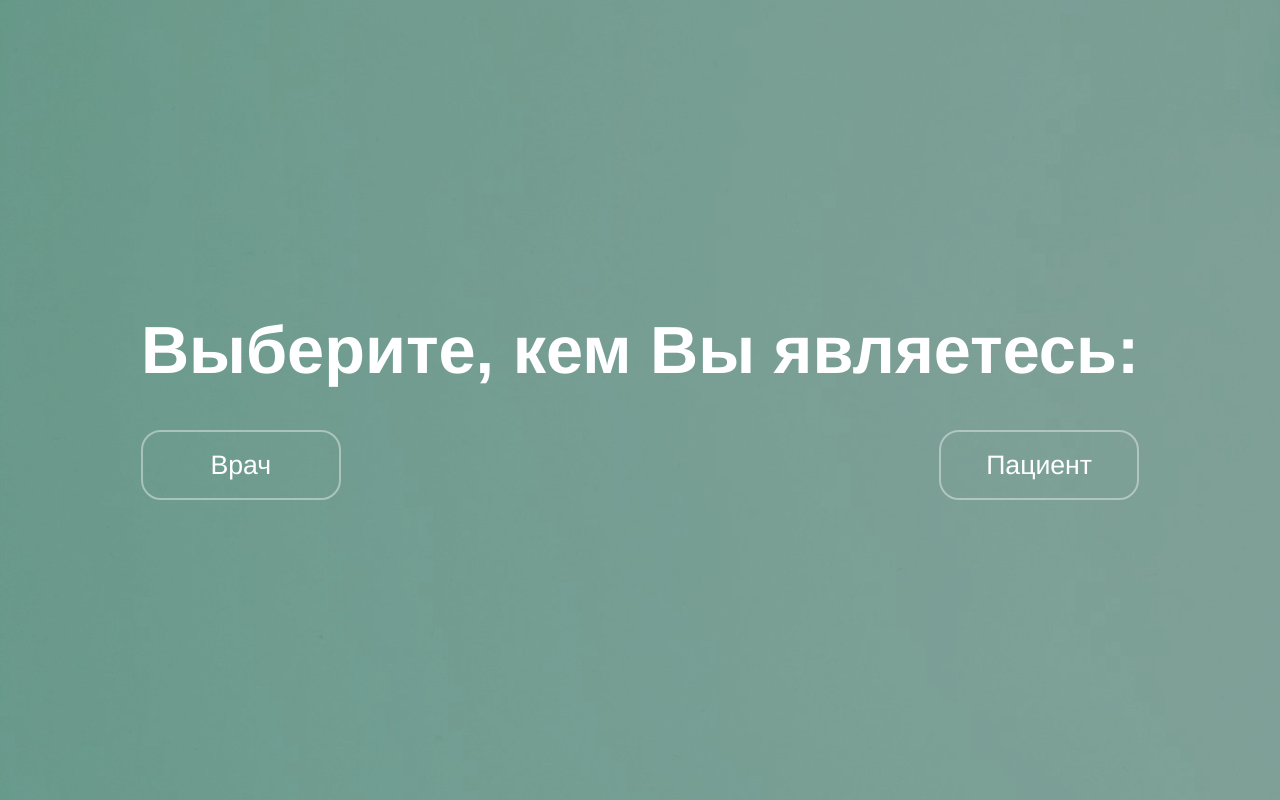
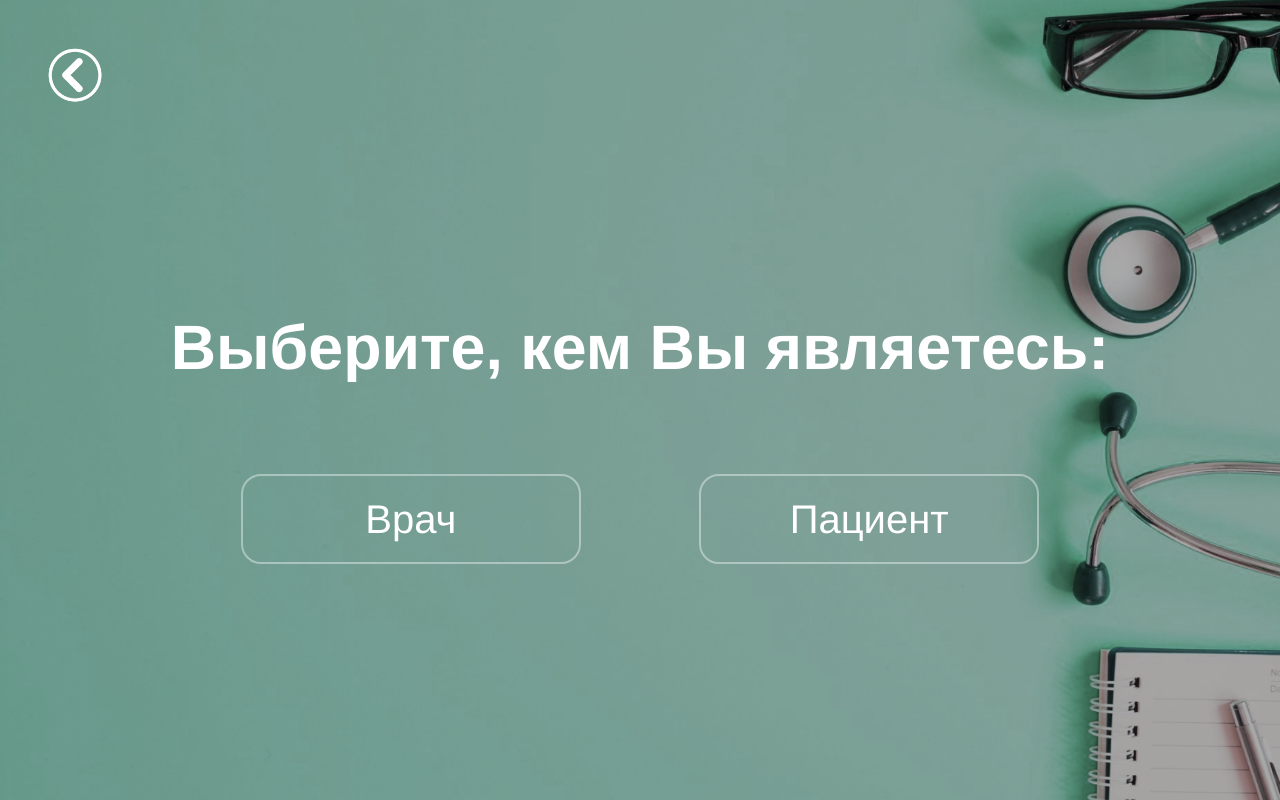
Before and after one commit to hinderss/medicine-course-project, a Flask app: page /signup in a window 1280 px wide. Run offline with Flask 3, Linux system fonts and the light colour scheme.

Commit message:
Design fix index page and signup

```diff
--- a/Medicine/app/static/style.css
+++ b/Medicine/app/static/style.css
@@ -73,6 +73,8 @@ body {
   display: flex;
   height: 100vh; /* Change this to min-height */
   scroll-behavior: smooth;
+  box-sizing: border-box !important;
+  overflow-x: hidden;
   text-rendering: optimizeSpeed;
   line-height: 1.5;
   align-items: center;
@@ -275,12 +277,16 @@ input, select, textarea {
   margin: 0; /* Add this to remove default margin */
   font-family: 'Helvetica', Arial, sans-serif;
     background-image: url("images/login.png");
+    background-size: cover;
+
     display: flex;
     flex-direction: column;
 }
 
 .signup {
   background-image: url("images/signup.png");
+  background-size: cover;
+
   display: flex;
   flex-direction: column;
   height: 100vh; /* Add this */
@@ -289,6 +295,8 @@ input, select, textarea {
 
 .signup.tinted{
 	background-image: url("images/signupTinted.png");
+  background-size: cover;
+
 }
 
 #welcome{
@@ -514,14 +522,20 @@ input, select, textarea {
 
 #whoYouAre{
   color: white;
+  font-size: 47pt;
+}
+
+#signupChooseWhoYouAre{
+  margin-top: 80px;
+  padding: 0 70px;
 }
 
 #transparentBtn{
   display: flex;
   align-items: center;
   justify-content: center;
-  width: 200px;
-  height: 70px;
+  width: 340px;
+  height: 90px;
   color: white;
   border: 2px solid;
   border-color: rgba(255, 255, 255, 0.4);
@@ -556,6 +570,8 @@ input, select, textarea {
   height: 70px;
   /* height: 146.07px ; */
   background-image: url("images/headerMedicalCard.png");
+  background-size: cover;
+
   z-index: 999;
 }
 
@@ -717,6 +733,7 @@ input, select, textarea {
   width: 100%;
   min-height: 100vh;
   background-image: url("images/indexPage.png");
+  background-size: cover;
 }
 
 #indexPageHeader{
@@ -901,6 +918,8 @@ input, select, textarea {
   padding: 80px 150px;
   justify-content: center;
   background: url("images/calendarDivBG.png");
+  background-size: cover;
+
 }
 
 .createAppointmentTimePicker{
@@ -1352,7 +1371,58 @@ Bounce
   height: 70px;
 }
 
+#goBackFixedBtn{
+  position: fixed;
+  top: 5vh;
+  left: 5vh;
+  width: 70px;
+  height: 70px;
+}
+
 #apointementHeader{
   display: flex;
   align-items: center;
 }
+
+@media screen and (max-width: 1200px) {
+  .calendarDiv{
+    display: flex;
+    flex-direction: column;
+    justify-content: center;
+    align-items: center;
+  }
+
+  #diagnosticsButtonDiv{
+    align-items: center;
+  }
+
+  .diagnosticsButton{
+
+    width: 350px;
+    padding: 0px;
+  }
+
+  #contacts{
+    display: grid;
+    grid-template-columns: repeat(2, 1fr);
+    gap: 10px;
+  }
+
+  #footerItems{
+    display: grid;
+    grid-template-columns: repeat(2, 1fr);
+    gap: 10px;
+  }
+
+  #indexPage{
+    padding: auto;
+  }
+
+  #headerLogo{
+    display: none;
+  }
+
+  .indexDoctors{
+    padding: 0px 10px !important;
+  }
+}
--- a/Medicine/app/templates/medicalCard.html
+++ b/Medicine/app/templates/medicalCard.html
@@ -45,7 +45,7 @@
         <a href="#" class="link"><h4 class="thin">Медицинская карта</h4></a>
         <a href="#" class="link"><h5 class="thin">Записи</h5></a>
         <a href="#" class="link"><h5 class="thin">Специалисты</h5></a>
-        <a href="/"><img src="static/images/headerMedicalCard.png" class="headerProfilePhoto" height="40px"></a>
+        <a href="/"><img src="static/images/logo.svg" class="headerProfilePhoto" height="40px"></a>
     </div>
 </header>
 <body class="container">
--- a/Medicine/app/templates/signup.html
+++ b/Medicine/app/templates/signup.html
@@ -3,12 +3,15 @@
 {% block content %}
 <body class="signup tinted center">
     <div class="height25 spacebtw row" style="display: flex;">
+        <a href="login">
+            <img src="../static/images/backBtn.png" class="logo white" id="goBackFixedBtn">
+        </a>
         <div class="container center">
             <h2 id="whoYouAre">Выберите, кем Вы являетесь:</h2>
         </div>
-        <div class="container center row spacebtw">
-            <a href="/signup_doctor" id="transparentBtn"><h4 class="thin">Врач</h4></a>
-            <a href="/signup_patient" id="transparentBtn"><h4 class="thin">Пациент</h4></a>
+        <div class="container center row spacebtw" id="signupChooseWhoYouAre">
+            <a href="/signup_doctor" id="transparentBtn"><h3 class="thin">Врач</h3></a>
+            <a href="/signup_patient" id="transparentBtn"><h3 class="thin">Пациент</h3></a>
         </div>
     </div>
 </body>
--- a/Medicine/app/templates/signupDoctor.html
+++ b/Medicine/app/templates/signupDoctor.html
@@ -10,8 +10,8 @@
             <div class="container medium marginTop40px lightBlueBG rounded">
                 <div class="container" id="formDiv">
                     <form id="signupForm" action="/signup_doctor" method="POST" enctype="multipart/form-data">
+                        <input type="text" name="firstname" placeholder="Имя" value="{{ form_data.get('firstname', '') }}">
                         <input type="text" name="surname" placeholder="Фамилия" value="{{ form_data.get('surname', '') }}">
-                        <input type="text" name="firstname" placeholder="Имя" value="{{ form_data.get('firstname', '') }}">
                         <input type="text" name="patronymic" placeholder="Отчество" value="{{ form_data.get('patronymic', '') }}">
                         <input type="text" name="dob" placeholder="Дата рождения: dd.mm.yyyy" value="{{ form_data.get('dob', '') }}">
                         <input type="text" name="education" placeholder="Образование" value="{{ form_data.get('education', '') }}">
--- a/Medicine/app/templates/signupPatient.html
+++ b/Medicine/app/templates/signupPatient.html
@@ -10,8 +10,8 @@
             <div class="container medium marginTop40px lightBlueBG rounded">
                 <div class="container" id="formDiv">
                     <form id="signupForm" action="/signup_patient" method="POST" enctype="multipart/form-data">
+                        <input type="text" name="firstname" placeholder="Имя" value="{{ form_data.get('firstname', '') }}">
                         <input type="text" name="surname" placeholder="Фамилия" value="{{ form_data.get('surname', '') }}">
-                        <input type="text" name="firstname" placeholder="Имя" value="{{ form_data.get('firstname', '') }}">
                         <input type="text" name="dob" placeholder="Дата рождения: dd.mm.yyyy" value="{{ form_data.get('dob', '') }}">
                         <input type="text" name="region" placeholder="Регион: BY/RU/KZ" value="{{ form_data.get('region', '') }}">
                         <input type="phone" name="phone" placeholder="Номер телефона" value="{{ form_data.get('phone', '') }}">
```
Also changed, not shown: Medicine/app/templates/index.html (+5 -5 lines), Medicine/app/static/images/doctorCardPhoto.jpg.
